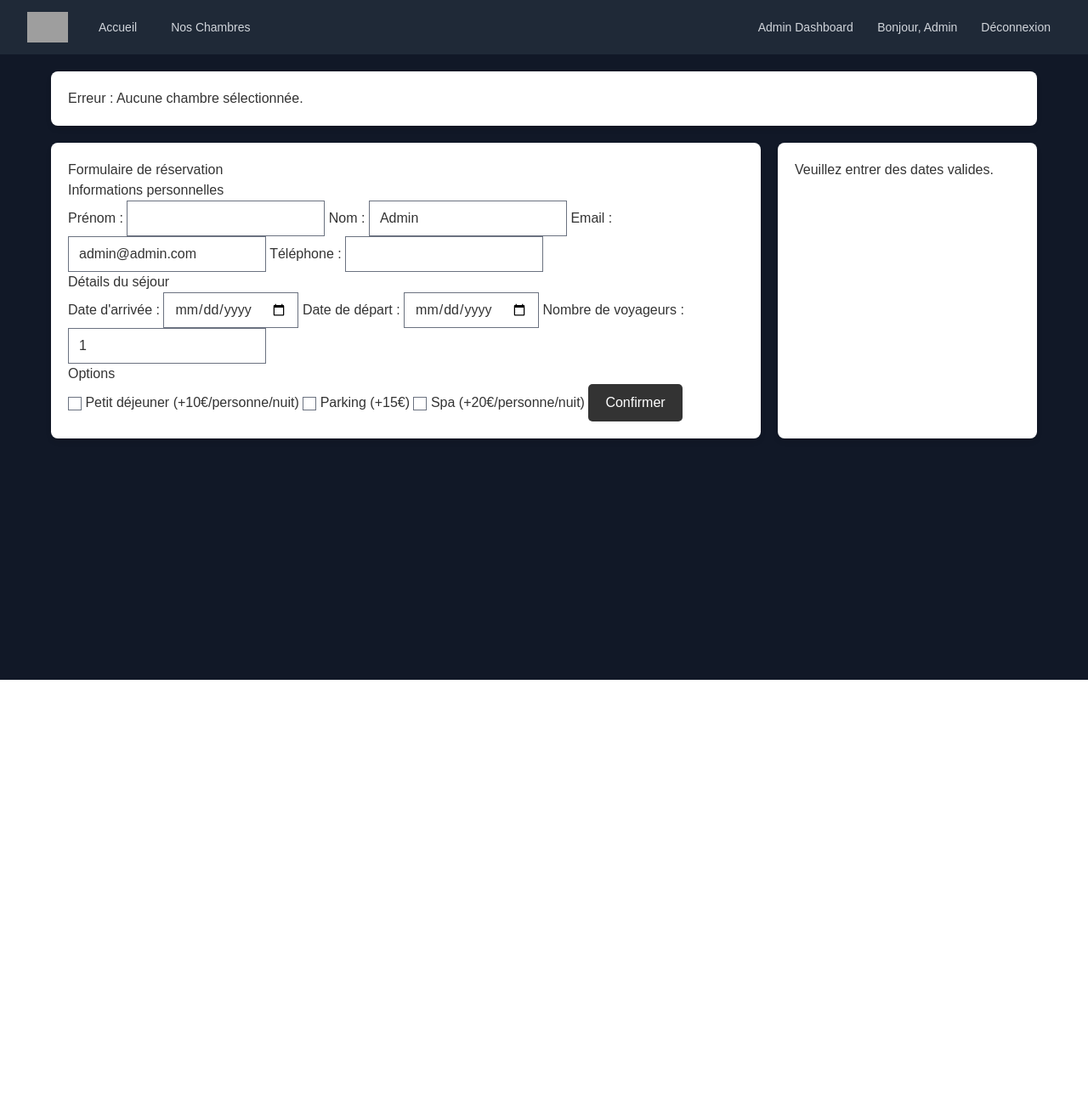
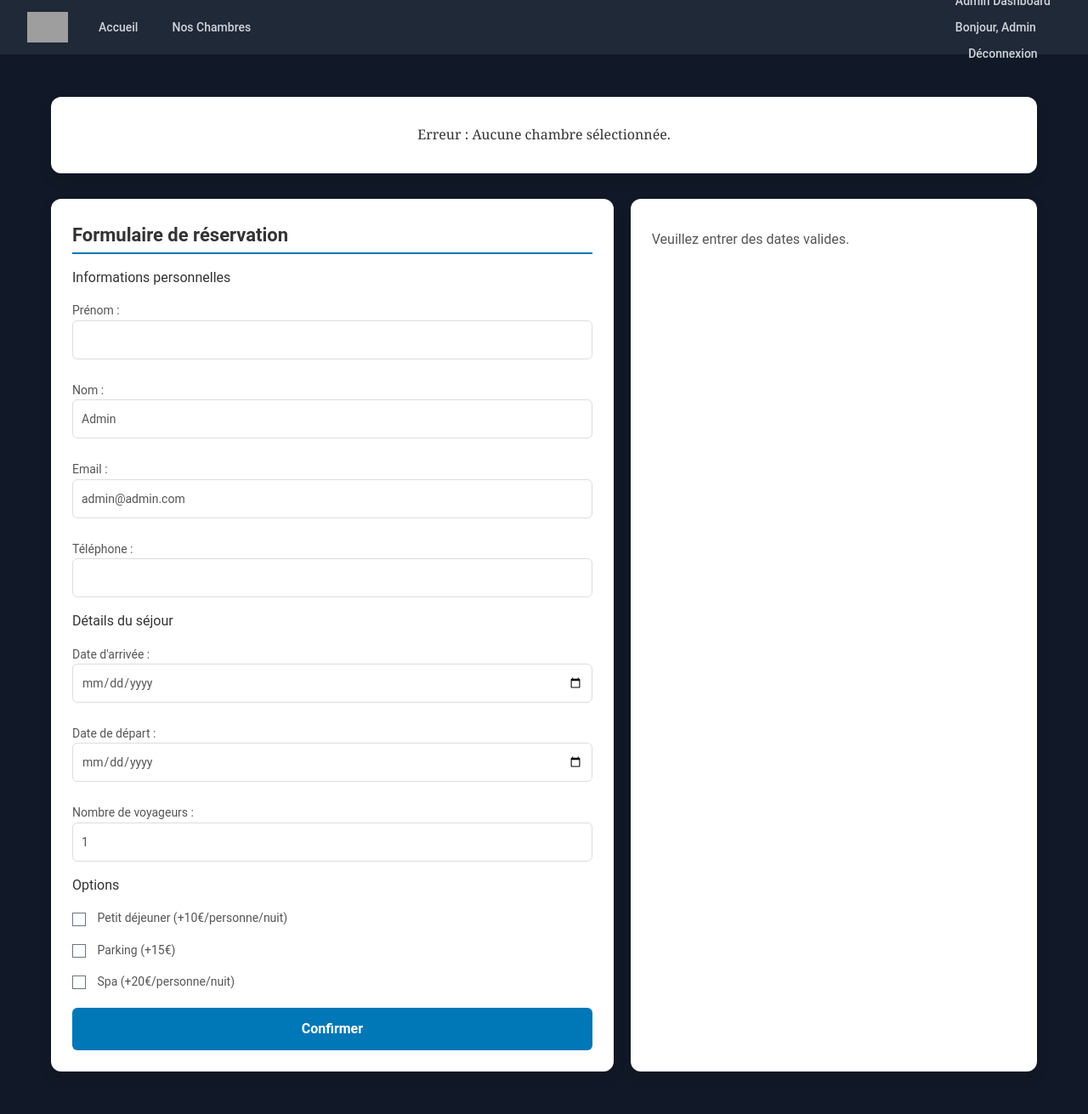
Before and after one commit to Subdij/Hotel-Paie, a PHP site: page /Pages/Reservations.php in a window 1280 px wide. Shown: the whole page at 85% size. Before the commit the page ends 800 px from the top, so only its background shows below. Run offline with PHP 8.4, Linux system fonts and the light colour scheme; a user stored in the database is signed in; data that the repository does not hold is empty; grey boxes are pictures that could not be loaded.

Commit message:
début design réservation

```diff
--- a/Pages/Reservations.php
+++ b/Pages/Reservations.php
@@ -98,12 +98,12 @@ $conn->close();
         <!-- Rappel de la chambre -->
         <div class="room-details">
             <?php if ($chambre): ?>
+                <h1> Chambre sélectionnée </h1>
                 <?php echo"<img src='" . htmlspecialchars($chambre['url_image']) . "' alt='Chambre'>"; ?>
-                <h2>Chambre #<?= htmlspecialchars($chambre['id_chambre']) ?></h2>
-                <p>Type : <?= htmlspecialchars($chambre['type_chambre']) ?></p>
-                <p>Description : <?= htmlspecialchars($chambre['description']) ?></p>
-                <p>Capacité maximale : <?= htmlspecialchars($chambre['capacite_max']) ?> personnes</p>
-                <p>Prix : <?= htmlspecialchars($chambre['prix_par_nuit']) ?> € par nuit</p>
+                <h2>Chambre <?= htmlspecialchars($chambre['type_chambre']) ?></h2>
+                <p><?= htmlspecialchars($chambre['description']) ?></p>
+                <p><u>Capacité maximale:</u> <?= htmlspecialchars($chambre['capacite_max']) ?> personne(s)</p>
+                <p2><?= htmlspecialchars($chambre['prix_par_nuit']) ?> € /nuit</p2>
             <?php else: ?>
                 <p>Erreur : Aucune chambre sélectionnée.</p>
             <?php endif; ?>
--- a/Styles/reservation.css
+++ b/Styles/reservation.css
@@ -1,94 +1,201 @@
+/* Structure globale */
 body {
-    font-family: Arial, sans-serif;
-    color: #333;
-    background-color: #f9f9f9;
+    font-family: 'Roboto', sans-serif;
+    color: #444;
+    background-color: #f3f4f6;
     margin: 0;
     padding: 0;
+    line-height: 1.6;
 }
 
+a {
+    text-decoration: none;
+    color: #0077b6;
+    text-align:center;
+    display:block;
+}
+
+a:hover {
+    text-decoration: underline;
+}
+
+button {
+    background-color: #0077b6;
+    color: white;
+    padding: 12px 20px;
+    border: none;
+    border-radius: 6px;
+    cursor: pointer;
+    font-weight: bold;
+    transition: background-color 0.3s ease;
+}
+
+button:hover {
+    background-color: #005f8a;
+}
+
+button:focus {
+    outline: none;
+}
+
+/* Page de réservation */
 .reservation-page {
     max-width: 1200px;
-    margin: 0 auto;
+    margin: 30px auto;
     padding: 20px;
     display: flex;
     flex-direction: column;
-    gap: 20px;
-    color: #333;
+    gap: 30px;
 }
 
+/* Section détails de la chambre */
 .room-details {
-    background: #fff;
-    padding: 20px;
-    border-radius: 8px;
-    box-shadow: 0 4px 6px rgba(0, 0, 0, 0.1);
-    color: #333;
+    background: white;
+    padding: 25px;
+    border-radius: 12px;
+    box-shadow: 0 8px 16px rgba(0, 0, 0, 0.1);
+    text-align: center;
 }
 
 .room-details img {
     width: 100%;
-    height: 300px;
+    height: auto;
+    max-height: 400px;
     object-fit: cover;
-    border-radius: 8px;
+    border-radius: 12px;
+    margin-bottom: 15px;
 }
 
+.room-details h1 {
+    font-size: 24px;
+    color: #333;
+    margin-bottom: 10px;
+    border-bottom: 2px solid #0077b6;
+    padding-bottom: 3px;
+    text-align: left;
+    font-weight: bold;
+}
+.room-details h2 {
+    font-size: 20px;
+    font-family: Georgia, 'Times New Roman', Times, serif;
+    font-style: italic;
+    font-weight: 800;
+    color: #333;
+    margin-bottom: 10px;
+}
+
+.room-details p {
+    font-size: 16px;
+    font-family: Georgia, 'Times New Roman', Times, serif;
+    color: #333;
+    margin: 7px 0;
+}
+.room-details p2 {
+    font-size: 30px;
+    font-family: Georgia, 'Times New Roman', Times, serif;
+    color: #333;
+    margin: 5px 0;
+    border-color: #0077b6;
+    border-width: 2px;
+    border-radius: 5px;
+    padding: 4px;
+}
+
+/* Conteneur de réservation */
 .reservation-container {
     display: flex;
+    flex-wrap: wrap;
     gap: 20px;
+}
+
+/* Formulaire de réservation */
+.reservation-form,
+.summary {
+    background: white;
+    padding: 25px;
+    border-radius: 12px;
+    box-shadow: 0 8px 16px rgba(0, 0, 0, 0.1);
+    flex: 1;
     color: #333;
 }
 
-.reservation-form, .summary {
-    background: #fff;
-    padding: 20px;
-    border-radius: 8px;
-    box-shadow: 0 4px 6px rgba(0, 0, 0, 0.1);
+.reservation-form p {
+    text-align: center;
+    padding-bottom: 10px;
 }
 
-.reservation-form {
-    flex: 3;
+.reservation-form h3,
+.summary h3 {
+    font-size: 22px;
+    color: #333;
+    margin-bottom: 15px;
+    border-bottom: 2px solid #0077b6;
+    padding-bottom: 3px;
+    font-weight: bold;
 }
 
-.summary {
-    flex: 1;
+.reservation-form label {
+    display: block;
+    font-size: 14px;
+    margin: 15px 0 5px;
+    color: #555;
 }
 
-button {
-    background-color: #333;
-    color: white;
-    padding: 10px 20px;
-    border: none;
-    border-radius: 5px;
-    cursor: pointer;
+.reservation-form input[type="text"],
+.reservation-form input[type="email"],
+.reservation-form input[type="date"],
+.reservation-form input[type="number"] {
+    width: 100%;
+    padding: 10px;
+    border: 1px solid #ddd;
+    border-radius: 6px;
+    font-size: 14px;
+    margin-bottom: 10px;
 }
 
-button:hover {
-    background-color: #555;
+.reservation-form input[type="checkbox"] {
+    margin-right: 10px;
 }
 
-.summary button{
-    background-color: #333;
-    color: white;
-    padding: 10px 20px;
-    border: none;
-    border-radius: 5px;
-    cursor: pointer;
+.reservation-form button {
+    margin-top: 15px;
+    width: 100%;
 }
 
+/* Résumé de la réservation */
+.summary {
+    flex: 0.7;
+}
 
-/* Fenêtres pop-up */
+.summary p {
+    font-size: 16px;
+    color: #555;
+    margin: 10px 0;
+}
 
+.summary strong {
+    color: #0077b6;
+}
+
+.summary em {
+    font-size: 14px;
+    color: #888;
+}
+
+/* Modales */
 .modal {
     position: fixed;
     top: 0;
     left: 0;
     width: 100%;
     height: 100%;
-    background: rgba(0, 0, 0, 0.5);
+    background: rgba(0, 0, 0, 0.6);
     display: flex;
     justify-content: center;
     align-items: center;
     z-index: 1000;
-    color: #333;
+    color: #444;
+    transition: opacity 0.3s ease;
 }
 
 .modal.hidden {
```
Also changed, not shown: other parts of Styles/reservation.css (+19 -11 lines).
